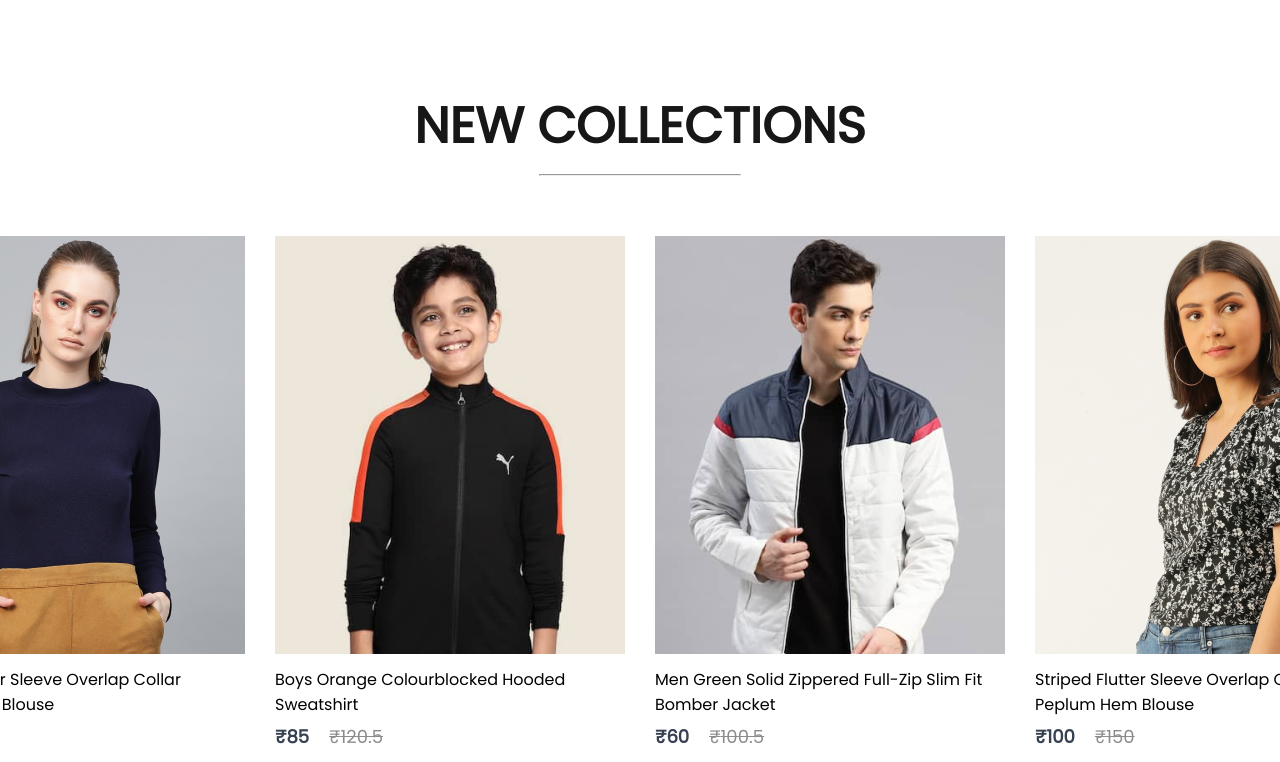
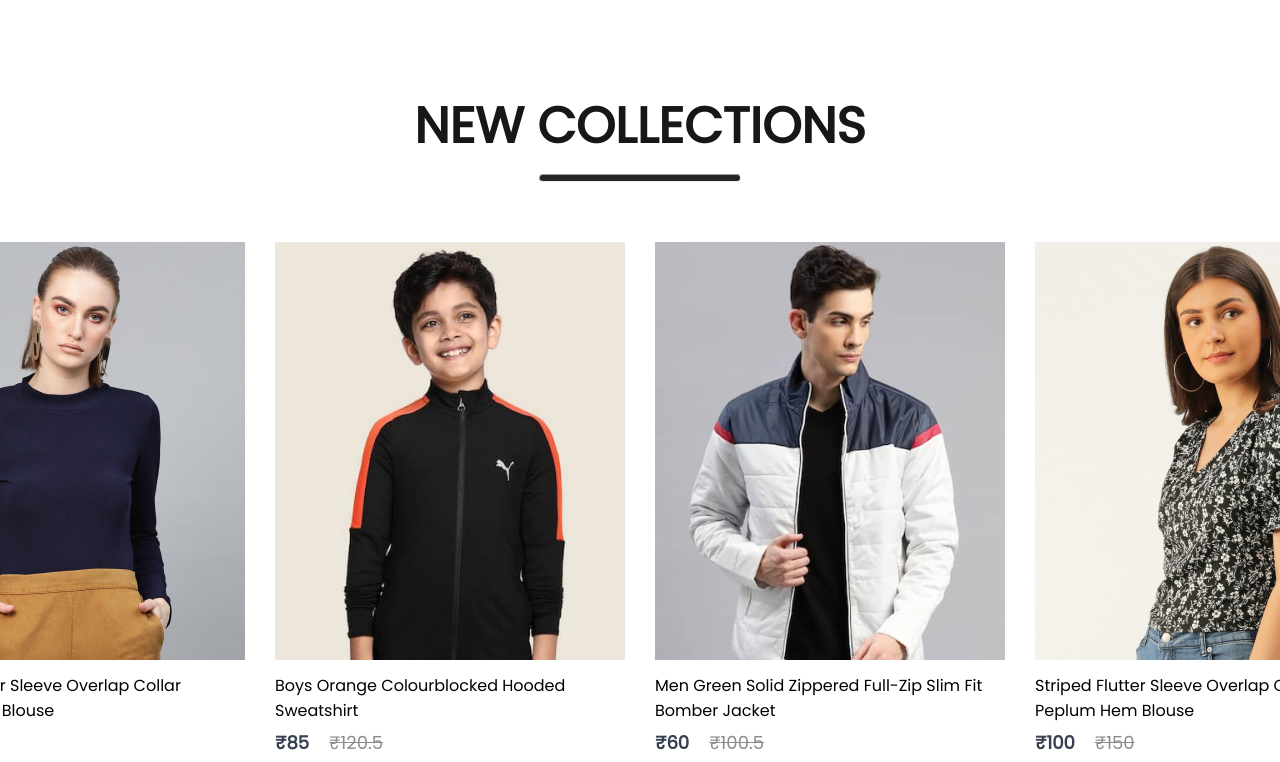
Before and after one commit to mohit162001/clothy, a React (Create React App) app in the folder frontend/: page / in a window 1280 px wide. Shown: the part 2158-2920 px from the top of the page. Built offline with nearby package versions, Linux system fonts and the light colour scheme.

Commit message:
new collection css

```diff
--- a/frontend/src/Component/NewCollections/newcollection.css
+++ b/frontend/src/Component/NewCollections/newcollection.css
@@ -3,7 +3,7 @@
     flex-direction: column;
     align-items: center;
     gap: 10px;
-    height: 90vh;
+   margin-bottom: 100px;
 }
 
 .new-collection h1{
```
